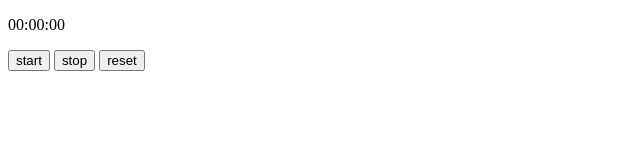
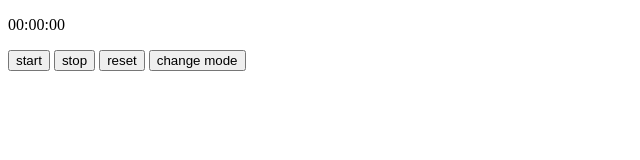
Before and after one commit to MuhammadHamzaAsif1/Timer-Stopwatch, a plain HTML site: page index.html in a window 1280 px wide. Shown: the whole page, without its empty margins (0-640 px from the left). Drawn offline with Linux system fonts and the light colour scheme.

Commit message:
add a new button "change mode" that changes the mode of the timer into stopwatch and vice versa

```diff
--- a/index.html
+++ b/index.html
@@ -14,6 +14,7 @@
                 <button id="start">start</button>
                 <button id="stop">stop</button>
                 <button id="reset">reset</button>
+                <button id="mode">change mode</button>
             </div>
         </div>
     </div>
```
